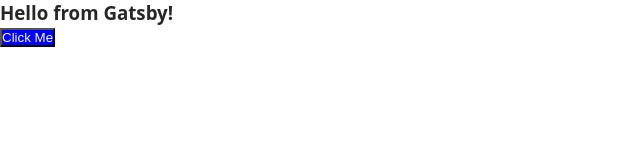
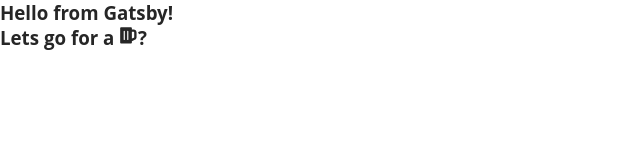
Before and after one commit to ja-gaeta/gatsby-restaurant, a Gatsby site: page / in a window 1280 px wide. Shown: the whole page, without its empty margins (0-640 px from the left). Built offline with nearby package versions, Linux system fonts and the light colour scheme; Gatsby itself is replaced by a stand-in of ours.

Commit message:
Example of React Icons use

```diff
--- a/package.json
+++ b/package.json
@@ -21,6 +21,7 @@
     "react": "^16.12.0",
     "react-dom": "^16.12.0",
     "react-helmet": "^5.2.1",
+    "react-icons": "^3.9.0",
     "styled-components": "^5.0.1"
   },
   "devDependencies": {
--- a/src/pages/index.js
+++ b/src/pages/index.js
@@ -1,5 +1,5 @@
 import React from "react"
-import styled from "styled-components"
+import { FaBeer } from "react-icons/fa"
 
 import Layout from "../components/layout"
 import SEO from "../components/seo"
@@ -8,13 +8,11 @@
   <Layout>
     <SEO title="Home" />
     <h3>Hello from Gatsby!</h3>
-    <ButtonWrapper>Click Me</ButtonWrapper>
+    <h3>
+      {" "}
+      Lets go for a <FaBeer />?
+    </h3>
   </Layout>
 )
 
-const ButtonWrapper = styled.button`
-  background: blue;
-  color: white;
-`
-
 export default IndexPage
```
Also changed, not shown: 1 other file.
